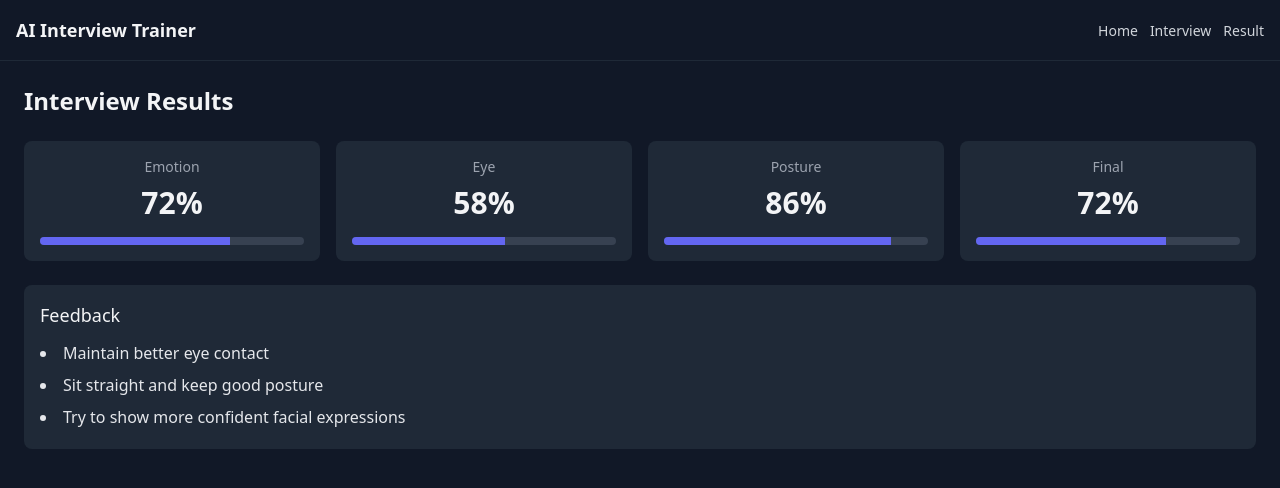
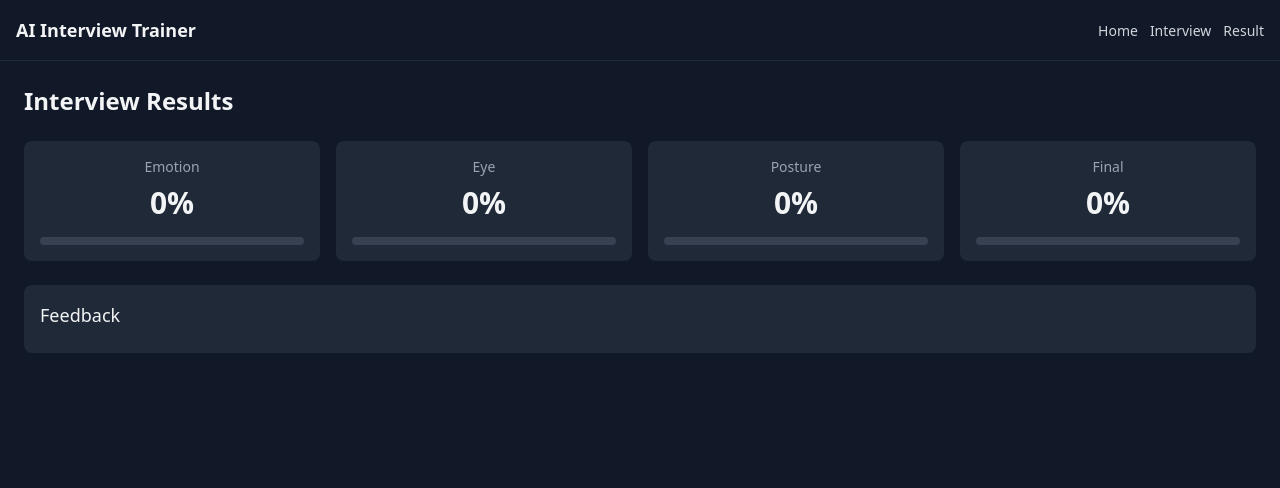
Before and after one commit to aparajitaks/ai-interview-trainer, a React (Vite) app in the folder frontend/: page /result in a window 1280 px wide. Shown: the top 488 px of the page. Built offline with nearby package versions, Linux system fonts and the light colour scheme.

Commit message:
feat(frontend): pass analysis result to Result page; navigate after upload

```diff
--- a/frontend/src/App.jsx
+++ b/frontend/src/App.jsx
@@ -1,10 +1,12 @@
-import React from 'react'
+import React, { useState } from 'react'
 import { Routes, Route, Link } from 'react-router-dom'
 import Home from './pages/Home'
 import Interview from './pages/Interview'
 import Result from './pages/Result'
 
 export default function App() {
+  const [analysisResult, setAnalysisResult] = useState(null)
+
   return (
     <div className="min-h-screen bg-gray-900 text-gray-100 font-sans">
       <nav className="p-4 border-b border-gray-800">
@@ -21,8 +23,8 @@ export default function App() {
       <main className="container mx-auto p-6">
         <Routes>
           <Route path="/" element={<Home />} />
-          <Route path="/interview" element={<Interview />} />
-          <Route path="/result" element={<Result />} />
+          <Route path="/interview" element={<Interview setAnalysisResult={setAnalysisResult} />} />
+          <Route path="/result" element={<Result result={analysisResult} />} />
         </Routes>
       </main>
     </div>
--- a/frontend/src/components/RecordControls.jsx
+++ b/frontend/src/components/RecordControls.jsx
@@ -1,6 +1,6 @@
 import React, { useState, useEffect, useRef } from 'react'
 
-export default function RecordControls({ stream }) {
+export default function RecordControls({ stream, onAnalysisComplete }) {
   const [recording, setRecording] = useState(false)
   const [seconds, setSeconds] = useState(0)
   const [recordedBlob, setRecordedBlob] = useState(null)
@@ -90,6 +90,14 @@ export default function RecordControls({ stream }) {
             }
 
             console.log('analysis result', data)
+            // notify parent component (Interview) if provided
+            if (typeof onAnalysisComplete === 'function') {
+              try {
+                onAnalysisComplete(data)
+              } catch (e) {
+                // ignore
+              }
+            }
           } catch (err) {
             console.log('upload failed', err)
           }
--- a/frontend/src/pages/Interview.jsx
+++ b/frontend/src/pages/Interview.jsx
@@ -1,4 +1,5 @@
 import React, { useState } from 'react'
+import { useNavigate } from 'react-router-dom'
 import CameraBox from '../components/CameraBox'
 import QuestionBox from '../components/QuestionBox'
 import RecordControls from '../components/RecordControls'
@@ -6,6 +7,16 @@ import RecordControls from '../components/RecordControls'
 export default function Interview() {
   // lift camera stream to parent so both CameraBox and RecordControls can share it
   const [cameraStream, setCameraStream] = useState(null)
+
+  const navigate = useNavigate()
+
+  const handleAnalysisComplete = (data) => {
+    if (typeof setAnalysisResult === 'function') {
+      setAnalysisResult(data)
+    }
+    // navigate to result page
+    navigate('/result')
+  }
 
   return (
     <div className="min-h-screen bg-slate-900 text-gray-100 flex flex-col">
@@ -32,7 +43,7 @@ export default function Interview() {
       {/* Bottom controls */}
       <footer className="w-full border-t border-slate-800 bg-slate-950/20">
         <div className="max-w-7xl mx-auto px-6 py-4">
-          <RecordControls stream={cameraStream} />
+          <RecordControls stream={cameraStream} onAnalysisComplete={handleAnalysisComplete} />
         </div>
       </footer>
     </div>
--- a/frontend/src/pages/Result.jsx
+++ b/frontend/src/pages/Result.jsx
@@ -1,33 +1,29 @@
 import React from 'react'
 import ScoreCard from '../components/ScoreCard'
 
-export default function Result() {
-  const sample = {
-    emotion: 0.72,
-    eye: 0.58,
-    posture: 0.86,
-    final: 0.72,
-    feedback: [
-      'Maintain better eye contact',
-      'Sit straight and keep good posture',
-      'Try to show more confident facial expressions',
-    ],
+export default function Result({ result }) {
+  const data = result || {
+    emotion: 0,
+    eye: 0,
+    posture: 0,
+    final: 0,
+    feedback: [],
   }
 
   return (
     <div className="space-y-6">
       <h2 className="text-2xl font-semibold">Interview Results</h2>
       <div className="grid grid-cols-1 md:grid-cols-4 gap-4">
-        <ScoreCard label="Emotion" value={sample.emotion} />
-        <ScoreCard label="Eye" value={sample.eye} />
-        <ScoreCard label="Posture" value={sample.posture} />
-        <ScoreCard label="Final" value={sample.final} />
+        <ScoreCard label="Emotion" value={data.emotion} />
+        <ScoreCard label="Eye" value={data.eye} />
+        <ScoreCard label="Posture" value={data.posture} />
+        <ScoreCard label="Final" value={data.final} />
       </div>
 
       <div className="mt-4 bg-gray-800 rounded-lg p-4">
         <h3 className="text-lg font-medium mb-2">Feedback</h3>
         <ul className="list-disc list-inside text-gray-200">
-          {sample.feedback.map((f, i) => (
+          {(data.feedback || []).map((f, i) => (
             <li key={i} className="py-1">{f}</li>
           ))}
         </ul>
```
